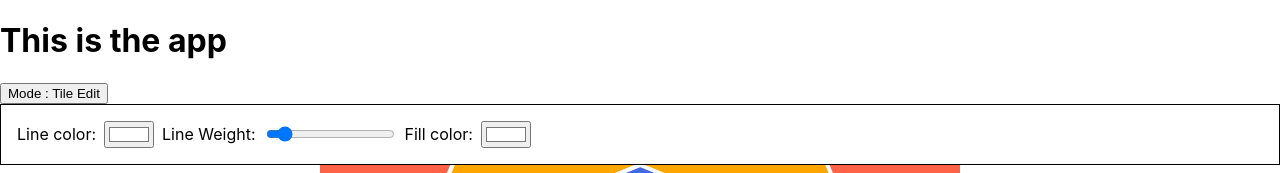
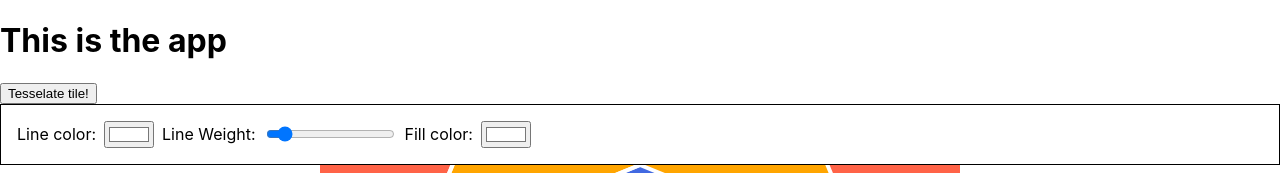
Before and after one commit to Michael-Fares/tiles, a React (Create React App) app: page / in a window 1280 px wide. Shown: the top 173 px of the page. Built offline with nearby package versions, Linux system fonts and the light colour scheme.

Commit message:
format code

```diff
--- a/src/App.js
+++ b/src/App.js
@@ -61,12 +61,13 @@ function App() {
           setTesselation(!tesselation);
         }}
       >
-        {tesselation ? "Mode: Tesselation" : "Mode : Tile Edit"}
+        {tesselation ? "Back to tile edit mode" : "Tesselate tile!"}
       </button>
 
       <Editor
         tesselation={tesselation}
         state={state}
+        setState={setState}
         handleLines={handleLines}
         handleTiles={handleTiles}
         currentColor={currentColor}
```
Also changed, not shown: src/components/Editor.js (+13 -9 lines).
